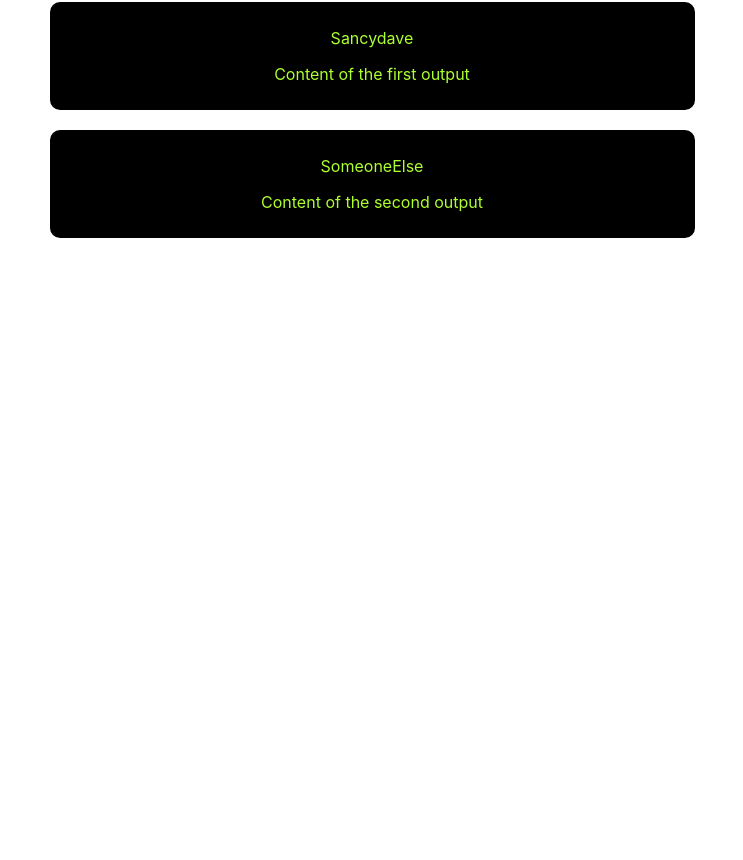
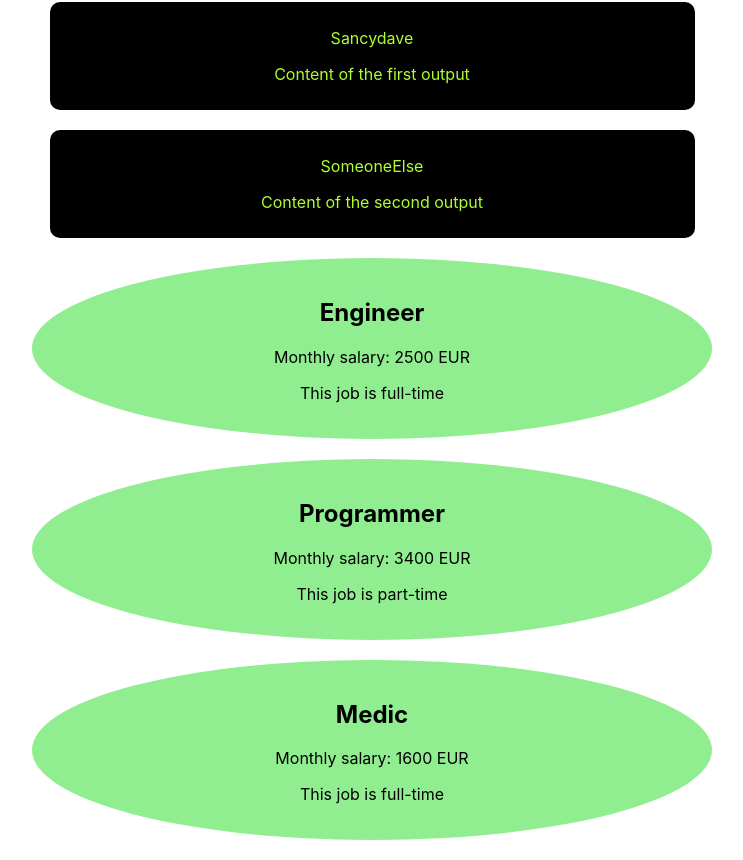
Before and after one commit to DavidSandor/myFirstReactApp, a React (Create React App) app: page / in a window 1280 px wide. Shown: the part 855-1715 px from the top of the page, without its empty margins (268-1011 px from the left). Before the commit the page ends 1113 px from the top, so only its background shows below. Built offline with nearby package versions, Linux system fonts and the light colour scheme.

Commit message:
Joblist update

```diff
--- a/src/App.js
+++ b/src/App.js
@@ -10,6 +10,8 @@ import UserOutput from './UserOutput/UserOutput';
 import './UserOutput/UserOutput.css';
 import './UserInput/UserInput.css';
 
+import Job from './Job/Job';
+import './Job/Job.css';
 
 class App extends Component {
 state = {
@@ -19,7 +21,12 @@ state = {
   ],
   hobby: "skiing",
   username1: "Sancydave",
-  username2: "SomeoneElse"
+  username2: "SomeoneElse",
+  jobs: [
+    {position: "Engineer", salary: 2500, fullTime: true},
+    {position: "Programmer", salary: 3400, fullTime: false},
+    {position: "Medic", salary: 1600, fullTime: true},
+  ]
 }
 
 nameChangeHandler = () => {
@@ -38,10 +45,16 @@ userOutputNameChangeHandler = (event) => {
   })
 }
 
-  render() {
+render() {
 
     const style = {
       margin: '15px'
+    };
+
+    const jobList = () => {
+      return this.state.jobs.map(job => {
+        return <Job position={job.position} salary={job.salary} fullTime={job.fullTime}/>
+      })
     };
 
     return (
@@ -57,6 +70,9 @@ userOutputNameChangeHandler = (event) => {
           <UserOutput title={this.state.username1} content="Content of the first output"></UserOutput>
           <UserOutput title={this.state.username2} content="Content of the second output"></UserOutput>
         </section>
+        <section>
+          {jobList()}
+        </section>
       </div>
     );
   }
--- /dev/null
+++ b/src/Job/Job.css
@@ -0,0 +1,7 @@
+.job {
+    background-color: lightgreen;
+    margin: 20px auto;
+    width: 50%;
+    border-radius: 50%;
+    padding: 20px;
+}
--- /dev/null
+++ b/src/Job/Job.js
@@ -0,0 +1,23 @@
+import React from 'react';
+
+const job = props => {
+
+    const workTime = () => {
+        if (props.fullTime) {
+            return <p>This job is full-time</p>
+        }
+        else{
+            return <p>This job is part-time</p>
+        }
+    }
+
+    return (
+        <div className="job">
+            <h2>{props.position}</h2>
+            <p>Monthly salary: {props.salary} EUR</p>
+            {workTime()}
+        </div>
+    )
+};
+
+export default job;
```
